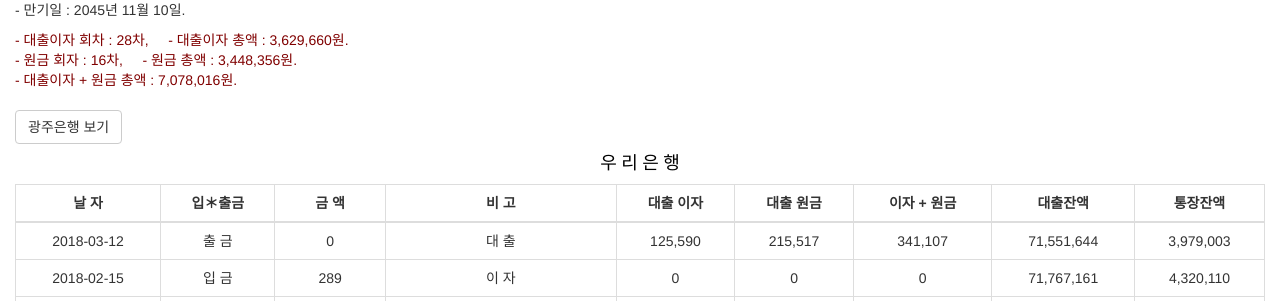
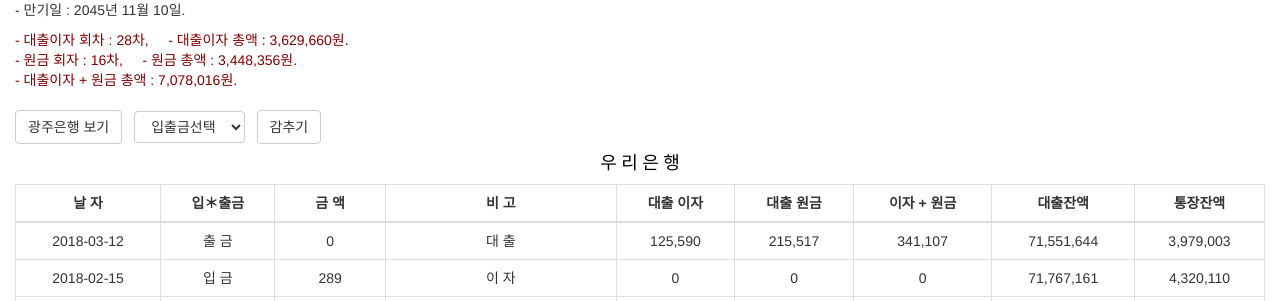
Before and after one commit to gitavenue5/sansu, a Django app: page /wrbank_list/ in a window 1280 px wide. Shown: the part 214-515 px from the top of the page. Run offline with Django 3.2, Linux system fonts and the light colour scheme; data comes from the database, SQL or seed files in the repository; parts of the project's set-up code (start-up, migrations or seed data) failed here and were passed over; some libraries are stand-ins or nearby versions; some web fonts are replaced.

Commit message:
wrbank select

```diff
--- a/family_site/static/family_site/js/gwbank/gwbank.js
+++ b/family_site/static/family_site/js/gwbank/gwbank.js
@@ -15,6 +15,7 @@
 
 // 글 내용 감추기
 function hidden(){
+
     $(document).ready(function(){
       $('#kkk').click(function(){
         $('#k').css({'display': 'none'});
--- a/family_site/templates/family_site/wrbank/wrbank_list.html
+++ b/family_site/templates/family_site/wrbank/wrbank_list.html
@@ -15,9 +15,22 @@
         - 대출이자 + 원금 총액 : {{ deposit_withdrawal|intcomma }}원.
         <br><br>
     </div>
-    <a class='btn btn-default' href='{% url 'family_site:gwbank_list' %}'>광주은행 보기</a>
+<form>
+    <a class='btn btn-default' href='{% url 'family_site:gwbank_list' %}'>광주은행 보기</a>&nbsp;&nbsp;
 
+    <select id='wbls' class='btn btn-default'>
+        <option selected="selected">입출금선택</option>
+        <option onclick="income('입 금')">입 금</option>
+        <option onclick="income('출 금')">출 금</option>
+        </select>
+    &nbsp;&nbsp;<button id='kkk' class='btn btn-default'>감추기</button>
+</form>
 
+<div id='wbl'></div>
+
+    <script>
+
+    </script>
 
     <div id='wrbank_wrap'>
         <h4 class='wrbank'>우 리 은 행</h4>
```
Also changed, not shown: family_site/static/family_site/js/wrbank/wrbank.js (added, +20 -0 lines).
